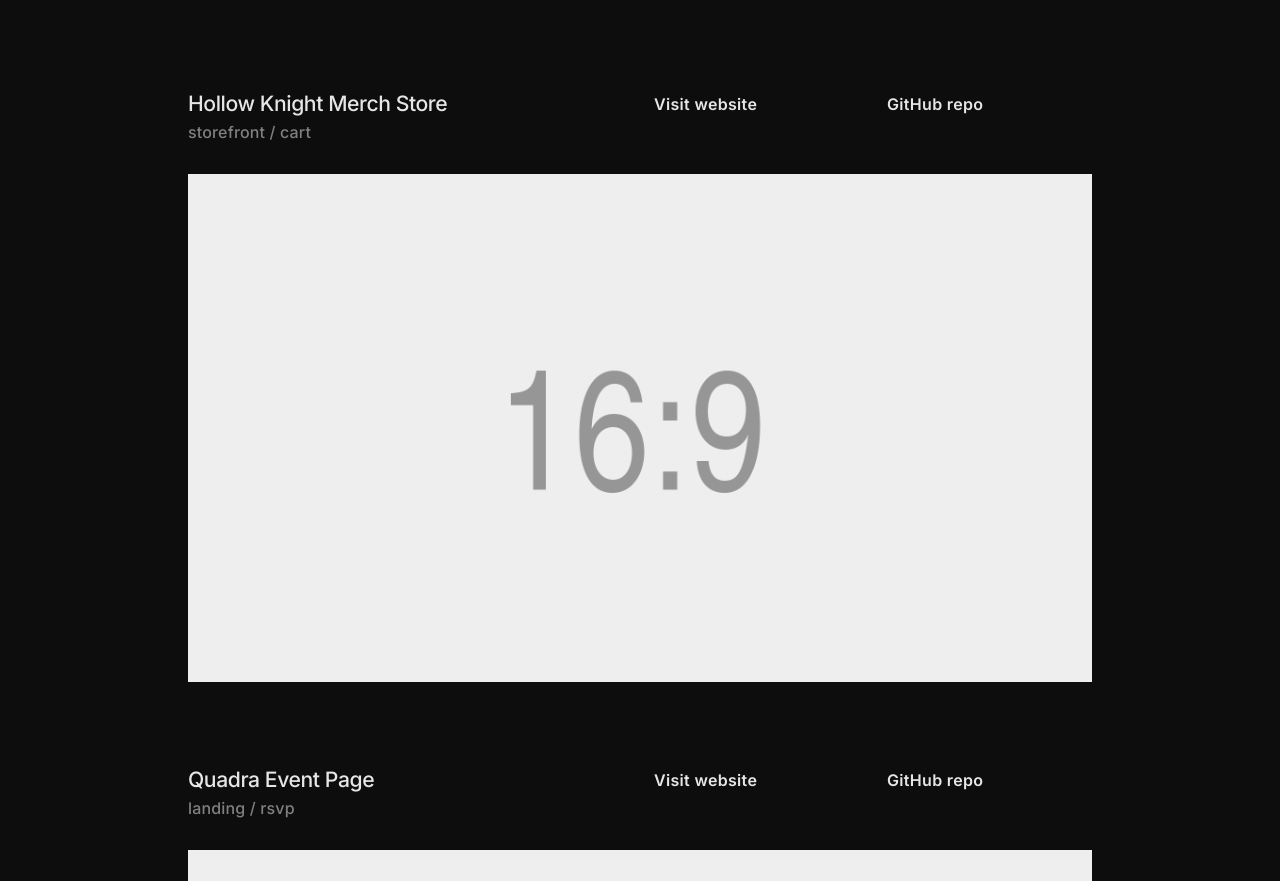
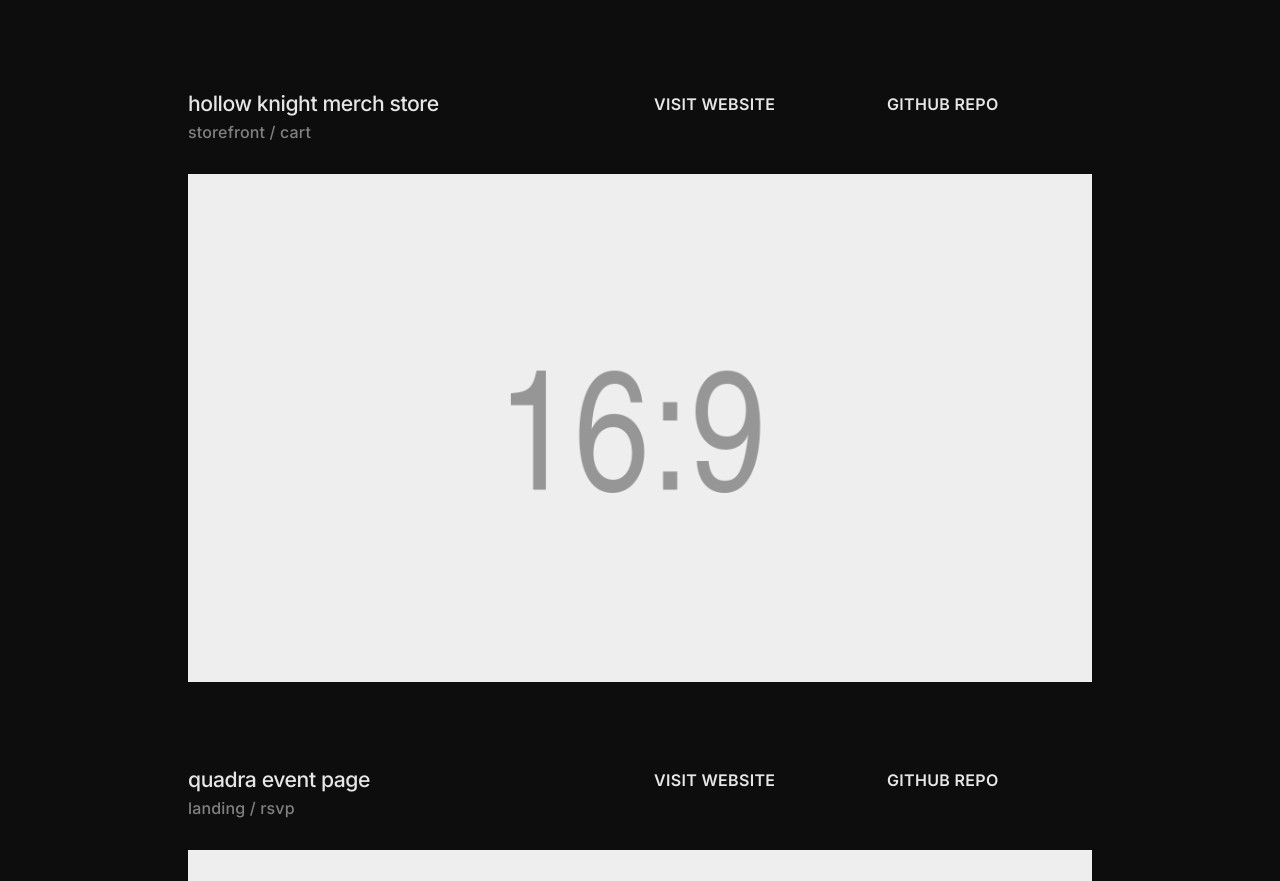
Before and after one commit to jingtianfeng/jtfeng-personal-1, a Jekyll site: the page built from index.html, in a window 1280 px wide. Shown: the part 1757-2638 px from the top of the page. Built offline with Jekyll 4.4.1, drawn with Linux system fonts in a browser that asks for light colours.

Commit message:
Update index: tweak typography for #frontend-work

```diff
--- a/index.html
+++ b/index.html
@@ -89,20 +89,20 @@ title: Front-End Developer
         </div>
         <div class="row gy-4 mt-5">
             <div class="col-4 col-md-2">
-                <h3>
+                <h3 class="text-lowercase">
                     Hollow Knight Merch Store
                 </h3>
                 <div class="text-muted">
                     storefront / cart
                 </div>
             </div>
-            <div class="col-2 col-md-1">
+            <div class="col-2 col-md-1 text-uppercase">
                 <a href="https://jingtianfeng.github.io/hollow-knight/"
                    target="_blank" rel="noopener noreferrer">
                     Visit website
                 </a>
             </div>
-            <div class="col-2 col-md-1">
+            <div class="col-2 col-md-1 text-uppercase">
                 <a href="https://github.com/jingtianfeng/hollow-knight"
                    target="_blank" rel="noopener noreferrer">
                     GitHub repo
@@ -118,20 +118,20 @@ title: Front-End Developer
         </div>
         <div class="row gy-4 mt-5">
             <div class="col-4 col-md-2">
-                <h3>
+                <h3 class="text-lowercase">
                     Quadra Event Page
                 </h3>
                 <div class="text-muted">
                     landing / rsvp
                 </div>
             </div>
-            <div class="col-2 col-md-1">
+            <div class="col-2 col-md-1 text-uppercase">
                 <a href="https://jingtianfeng.github.io/quadra-can/"
                    target="_blank" rel="noopener noreferrer">
                     Visit website
                 </a>
             </div>
-            <div class="col-2 col-md-1">
+            <div class="col-2 col-md-1 text-uppercase">
                 <a href="https://github.com/jingtianfeng/quadra-can"
                    target="_blank" rel="noopener noreferrer">
                     GitHub repo
```
